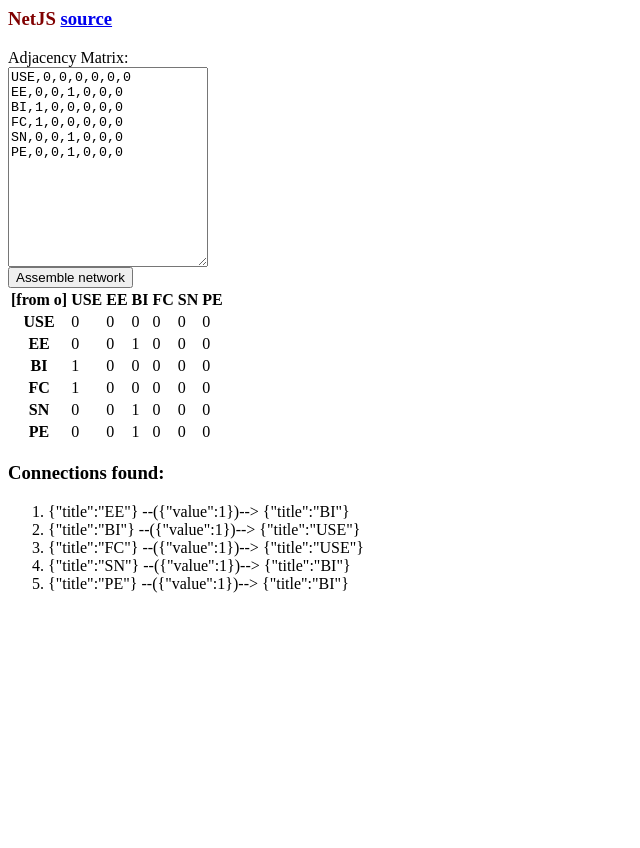
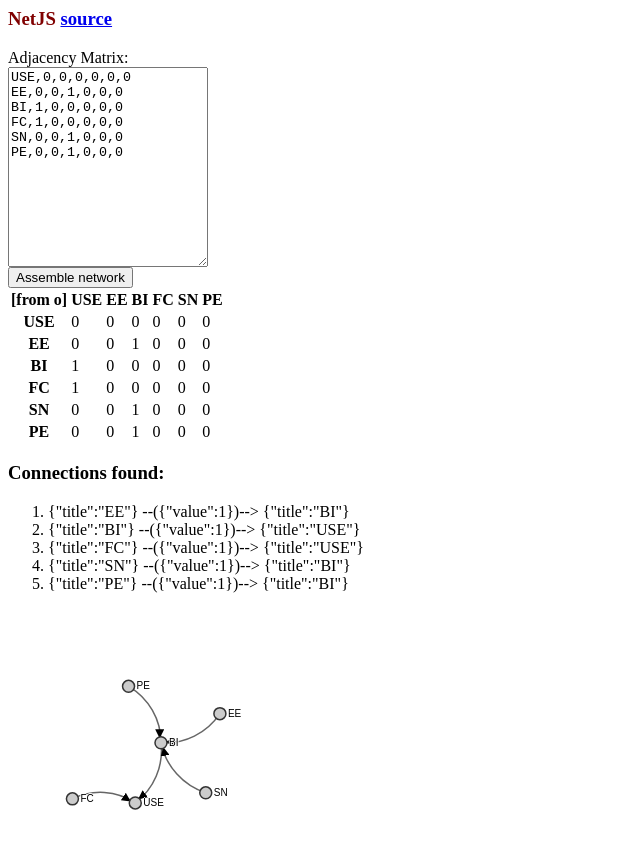
Before and after one commit to mathbiol/net, a plain HTML site: page index.html in a window 1280 px wide. Both pictures are taken after a click on the button "Assemble network". Shown: the whole page, without its empty margins (0-640 px from the left). Before the commit the page ends 800 px from the top, so only its background shows below. Drawn offline with nearby package versions, Linux system fonts and the light colour scheme.

Commit message:
we have arrows !

```diff
--- a/index.html
+++ b/index.html
@@ -1,6 +1,41 @@
 <html>
  <head>
+ <script src="//d3js.org/d3.v3.min.js"></script>
  <script src="net.js"></script>
+ <style>
+
+    .link {
+      fill: none;
+      stroke: #666;
+      stroke-width: 1.5px;
+    }
+
+    #licensing {
+      fill: green;
+    }
+
+    .link.licensing {
+      stroke: green;
+    }
+
+    .link.resolved {
+      stroke-dasharray: 0,2 1;
+    }
+
+    circle {
+      fill: #ccc;
+      stroke: #333;
+      stroke-width: 1.5px;
+    }
+
+    text {
+      font: 10px sans-serif;
+      pointer-events: none;
+      text-shadow: 0 1px 0 #fff, 1px 0 0 #fff, 0 -1px 0 #fff, -1px 0 0 #fff;
+    }
+
+
+</style>
  </head>
  <body>
  <div id="netDiv">Net</div>
--- a/net.js
+++ b/net.js
@@ -9,10 +9,10 @@ Net = function(){
     this.edges={}
 }
 
-net=new Net  // default net, will be used if none is declared
+Net.net=new Net  // default net, will be used if none is declared
 
 Node = function(p,nt){ // note second input argument is the net, or nets, this is being registered to
-    nt = nt || net
+    nt = nt || Net.net
     var d = (new Date).toJSON()
     this.id=d+'_Node_'+Math.random().toString().slice(2)
     this.type=this.constructor.name
@@ -31,7 +31,7 @@ Node = function(p,nt){ // note second input argument is the net, or nets, this i
 
 Edge = function(p,nt){
     //if(!nt){nt=[net]}
-    nt = nt || net
+    nt = nt || Net.net
     var d = (new Date).toJSON()
     this.id=d+'_Edge_'+Math.random().toString().slice(2)
     this.type=this.constructor.name
@@ -171,10 +171,117 @@ Net.UI=function(div){
 			})
 		})
 		// build the plot using http://bl.ocks.org/mbostock/1153292 as a starting point
+		var n3Div = document.createElement('div')
+		div.appendChild(n3Div)
+		div.id='n3Div'
+		Net.d3(n3Div)
+
 		4
 
 
 	}
+}
+
+Net.d3= function(div,net){ // assemble d3 network on div
+	net = net || Net.UI.net
+	// taking clues from http://bl.ocks.org/mbostock/1153292
+	var links = []
+	var types ={}
+	Object.getOwnPropertyNames(net.edges).forEach(function(edid){
+		//console.log(net.edges[edid])
+		var edj=net.edges[edid]
+		var lnk = { // many later enable multiple source and target nodes
+			source:(edj.FROM[0].properties.title || JSON.stringify(edj.FROM[0].properties,null,3)),
+			target:(edj.TO[0].properties.title || JSON.stringify(edj.TO[0].properties,null,3)),
+			type:edj.properties.value||JSON.stringify(edj.properties,null,3)
+		}
+		if(typeof(lnk.type)=='number'){
+			lnk.type=lnk.type.toString()
+		}
+		types[lnk.type]=true
+		links.push(lnk)
+	})
+	types=Object.getOwnPropertyNames(types)
+	var nodes = {}
+	links.forEach(function(link) {
+  		link.source = nodes[link.source] || (nodes[link.source] = {name: link.source});
+  		link.target = nodes[link.target] || (nodes[link.target] = {name: link.target});
+	});
+
+	var width = 300, height = 300;
+
+	var force = d3.layout.force()
+		.nodes(d3.values(nodes))
+		.links(links)
+		.size([width, height])
+		.linkDistance(60)
+		.charge(-300)
+		.on("tick", tick)
+		.start();
+
+	var svg = d3.select("body").append("svg")
+		.attr("width", width)
+		.attr("height", height);
+
+	// Per-type markers, as they don't inherit styles.
+	svg.append("defs").selectAll("marker")
+		//.data(["suit", "licensing", "resolved"])
+		.data(types)
+	  	.enter().append("marker")
+		.attr("id", function(d) {
+			return d;
+		 })
+		.attr("viewBox", "0 -5 10 10")
+		.attr("refX", 15)
+		.attr("refY", -1.5)
+		.attr("markerWidth", 6)
+		.attr("markerHeight", 6)
+		.attr("orient", "auto")
+	  	.append("path")
+		.attr("d", "M0,-5L10,0L0,5");
+
+
+	var path = svg.append("g").selectAll("path")
+		.data(force.links())
+	  	.enter().append("path")
+		.attr("class", function(d) { return "link " + d.type; })
+		.attr("marker-end", function(d) { return "url(#" + d.type + ")"; });
+
+	var circle = svg.append("g").selectAll("circle")
+		.data(force.nodes())
+	  	.enter().append("circle")
+		.attr("r", 6)
+		.call(force.drag);
+
+	var text = svg.append("g").selectAll("text")
+		.data(force.nodes())
+	  	.enter().append("text")
+		.attr("x", 8)
+		.attr("y", ".31em")
+		.text(function(d) { return d.name; });
+
+	// Use elliptical arc path segments to doubly-encode directionality.
+	function tick() {
+	  path.attr("d", linkArc);
+	  circle.attr("transform", transform);
+	  text.attr("transform", transform);
+	}
+
+	function linkArc(d) {
+	  var dx = d.target.x - d.source.x,
+		  dy = d.target.y - d.source.y,
+		  dr = Math.sqrt(dx * dx + dy * dy);
+	  return "M" + d.source.x + "," + d.source.y + "A" + dr + "," + dr + " 0 0,1 " + d.target.x + "," + d.target.y;
+	}
+
+	function transform(d) {
+	  return "translate(" + d.x + "," + d.y + ")";
+	}
+
+
+
+	4
+
 }
 
 
```
